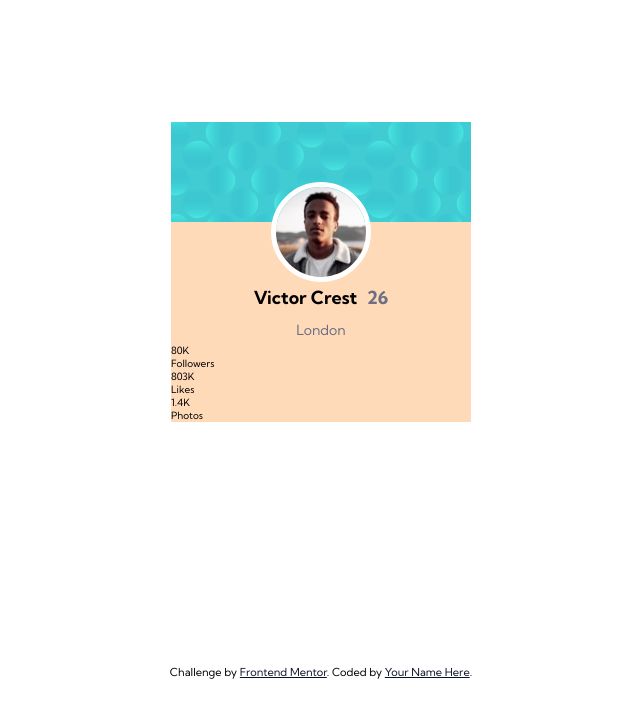
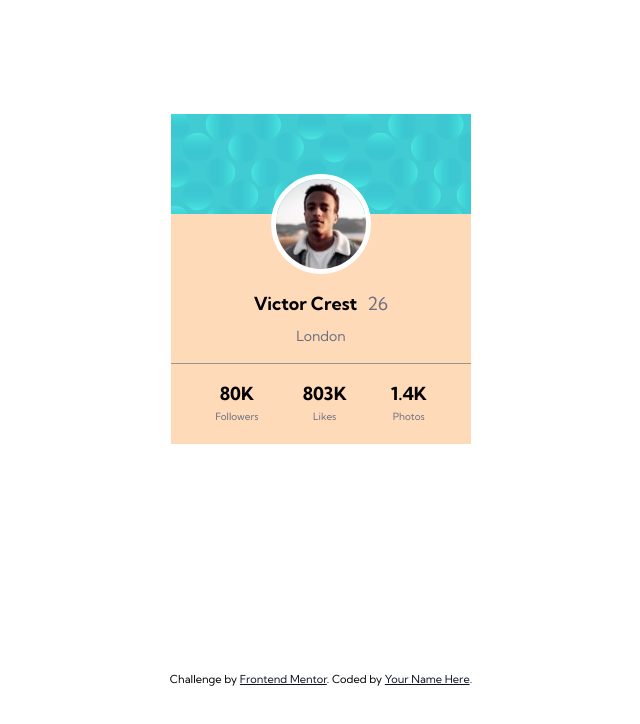
Before and after one commit to Kary01/challenge-profile-card, a plain HTML site: page index.html in a window 1280 px wide. Shown: the whole page, without its empty margins (319-959 px from the left). Drawn offline with Linux system fonts and the light colour scheme.

Commit message:
add details styles and edit height card

```diff
--- a/css/style.css
+++ b/css/style.css
@@ -29,7 +29,7 @@ body {
 
 .card {
   width: 300px;
-  height: 300px;
+  height: 330px;
   background-color: peachpuff;
   display: flex;
   flex-direction: column;
@@ -57,20 +57,44 @@ body {
   flex-direction: column;
   justify-content: center;
   align-items: center;
+  border-bottom: 1px solid var(--Dark-gray);
 }
 
 .card .card__info h1 {
   margin-top: 60px;
   font-size: var(--Body-copy);
+  font-weight: 700;
 }
 
 .card .card__info span {
   margin-left: 10px;
-  color: var(--Dark-grayish-blue);
+  color: var(--Dark-grayish-blue);font-weight: 400;
 }
 
 .card .card__info p {
   margin-top: 12px;
   font-size: 1.4rem;
   color: var(--Dark-grayish-blue);
+  font-weight: 400;
 }
+
+.card .card__details {
+  width: 100%;
+  height: auto;
+  margin-top: 18px;
+  display: flex;
+  flex-direction: row;
+  justify-content: space-evenly;
+  align-items: center;
+  text-align: center;
+}
+
+.card .card__details .card__details--number {
+  font-size: var(--Body-copy);
+  font-weight: 700;
+}
+
+.card .card__details .card__details--subtitle {
+  margin-top: 5px;
+  color: var(--Dark-grayish-blue);
+}
--- a/index.html
+++ b/index.html
@@ -29,16 +29,16 @@
 
       <div class="card__details">
        <div>
-         <p>80K</p>
-         <p>Followers</p>
+         <p class="card__details--number">80K</p>
+         <p class="card__details--subtitle">Followers</p>
        </div>
        <div>
-         <p>803K</p>
-         <p>Likes</p>
+         <p class="card__details--number">803K</p>
+         <p class="card__details--subtitle">Likes</p>
        </div>
        <div>
-         <p>1.4K</p>
-         <p>Photos</p>
+         <p class="card__details--number">1.4K</p>
+         <p class="card__details--subtitle">Photos</p>
        </div>
       </div>
     </section>
```
